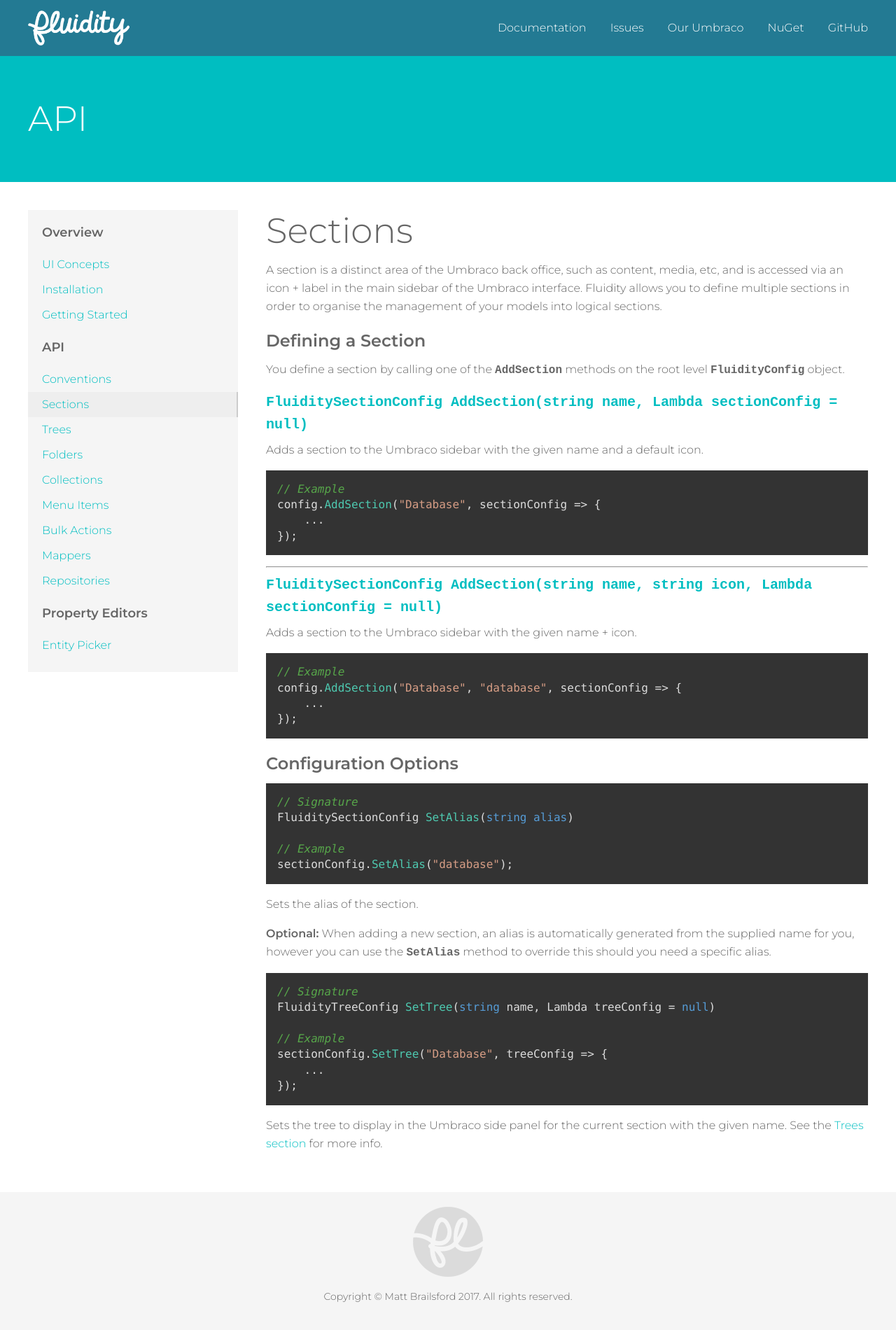
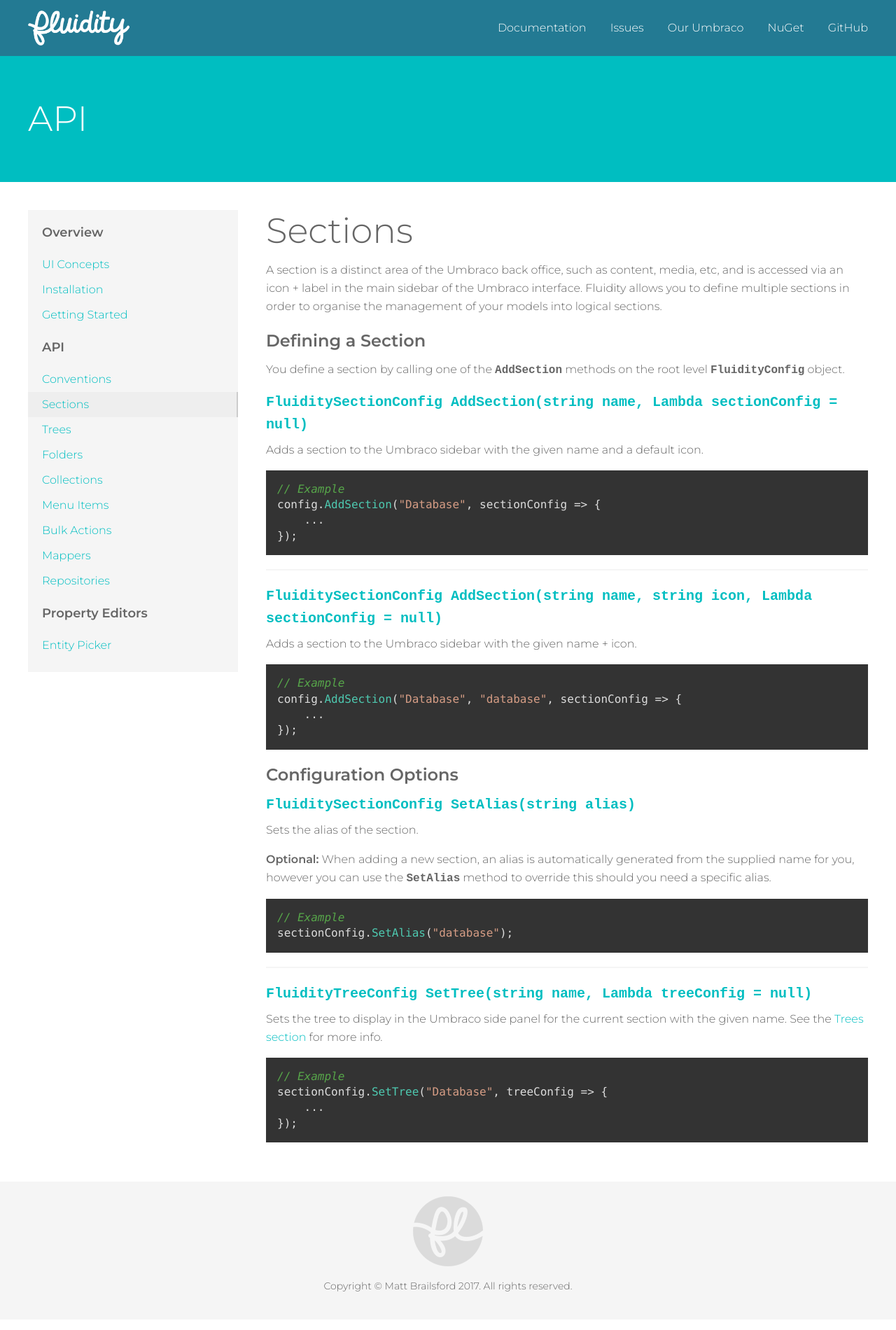
Before and after one commit to mattbrailsford/umbraco-fluidity, a Jekyll site: the page built from docs/_pages/02-api-01-sections.md, in a window 1280 px wide. Shown: the whole page at 70% size. Built offline with Jekyll 4.4.1, drawn with Linux system fonts in a browser that asks for light colours.

Commit message:
Trying another layout style

`````diff
--- a/docs/_pages/02-api-01-sections.md
+++ b/docs/_pages/02-api-01-sections.md
@@ -37,24 +37,26 @@ config.AddSection("Database", "database", sectionConfig => {
 
 ### Configuration Options
 
-````csharp
-// Signature
-FluiditySectionConfig SetAlias(string alias)
+#### `FluiditySectionConfig SetAlias(string alias)`
 
-// Example
-sectionConfig.SetAlias("database");
-````
 Sets the alias of the section.
 
 **Optional:** When adding a new section, an alias is automatically generated from the supplied name for you, however you can use the `SetAlias` method to override this should you need a specific alias.
 
 ````csharp
-// Signature
-FluidityTreeConfig SetTree(string name, Lambda treeConfig = null)
+// Example
+sectionConfig.SetAlias("database");
+````
 
+<hr />
+
+#### `FluidityTreeConfig SetTree(string name, Lambda treeConfig = null)`
+
+Sets the tree to display in the Umbraco side panel for the current section with the given name. See the [Trees section]({{ site.baseurl }}/api/trees/) for more info.
+
+````csharp
 // Example
 sectionConfig.SetTree("Database", treeConfig => {
     ...
 });
 ````
-Sets the tree to display in the Umbraco side panel for the current section with the given name. See the [Trees section]({{ site.baseurl }}/api/trees/) for more info.
--- a/docs/css/styles.css
+++ b/docs/css/styles.css
@@ -64,6 +64,13 @@ pre {
 
 :not(pre) > code {
 	font-weight: 600;
+}
+
+hr {
+    border: 0;
+    height: 2px;
+    background: #f5f5f5;
+    margin: 20px 0 20px;
 }
 
 a {
`````
